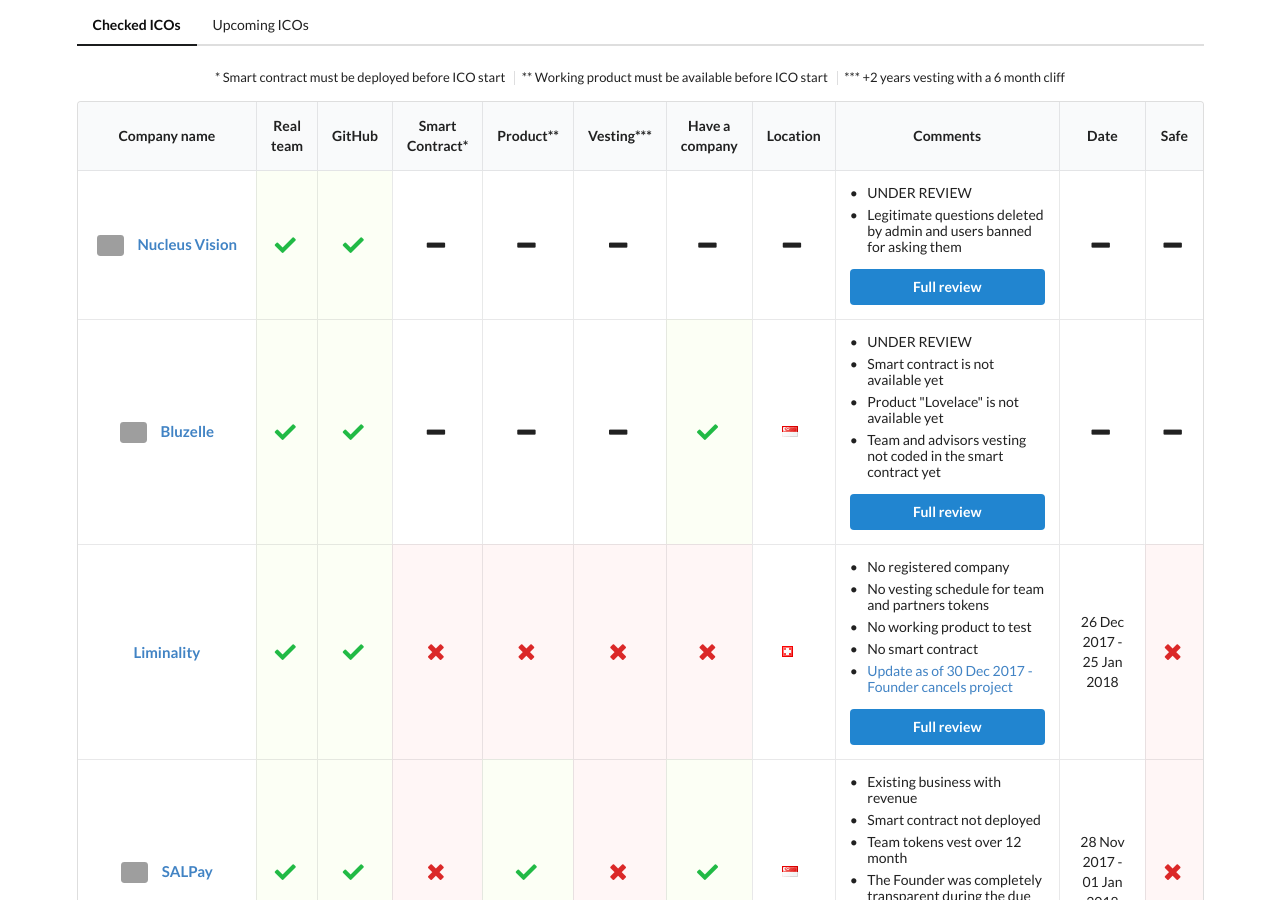
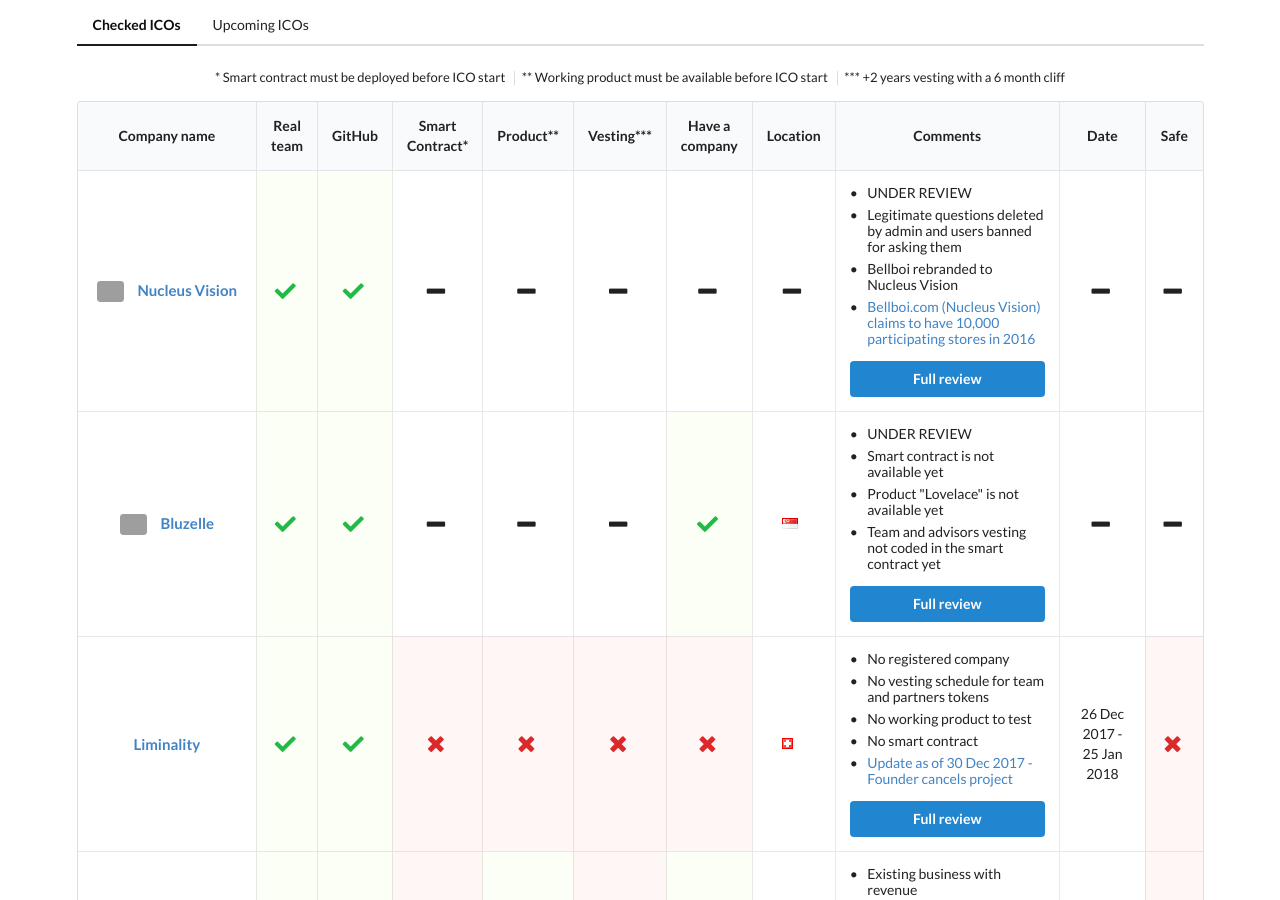
Before and after one commit to ico-check/ico-check, a Jekyll site: the page built from index.md, in a window 1280 px wide and 900 px high, scrolled down 391 px. Built offline with Jekyll 4.4.1, drawn with Linux system fonts in a browser that asks for light colours; nearby versions of some CDN libraries; grey boxes are pictures that could not be loaded.

Commit message:
25-nucleusvision-ico-check
Added comments

```diff
--- a/_data/icos.yml
+++ b/_data/icos.yml
@@ -13,6 +13,9 @@
   comments:
     - content: UNDER REVIEW
     - content: Legitimate questions deleted by admin and users banned for asking them
+    - content: Bellboi rebranded to Nucleus Vision
+    - content: Bellboi.com (Nucleus Vision) claims to have 10,000 participating stores in 2016
+      url: https://web.archive.org/web/20160723052711/http://www.bellboi.com/
   ico_start_date:
   ico_end_date:
   safe:
```
